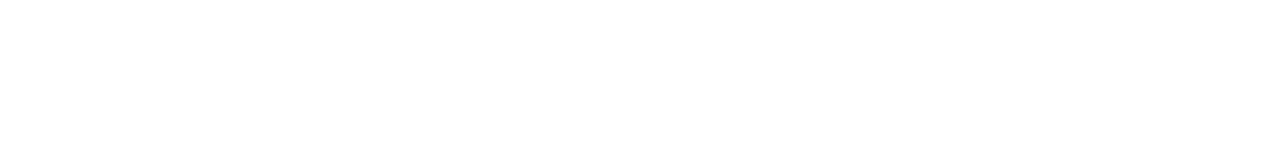
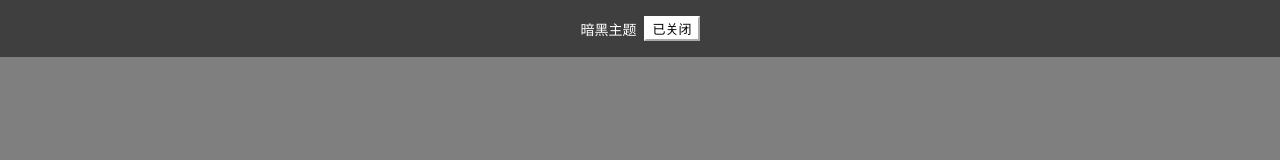
Before and after one commit to frei-x/gitee-helper, a browser extension: page html/options.html in a window 1280 px wide. Drawn offline with Linux system fonts and the light colour scheme.

```diff
--- a/html/options.html
+++ b/html/options.html
@@ -7,12 +7,45 @@
     <!-- <link rel="stylesheet" type="text/css" href="../css/main.css" /> -->
     <!-- <script src="../js/contants.js" charset="utf-8"></script> -->
     <style>
+      html,
+      body {
+        margin: 0;
+        padding: 0;
+        background-color: rgba(0, 0, 0, 0.5);
+        box-sizing: border-box;
+      }
+
+      .gitee-helper-popup {
+        color: #fff;
+        padding: 16px 24px;
+        box-sizing: border-box;
+      }
+
+      .option-item {
+        font-size: 14px;
+        display: flex;
+        align-items: center;
+        justify-content: center;
+        white-space: nowrap;
+      }
+
+      .option-item__btn {
+        background: #fff;
+        border-color: #fff;
+        font-size: 13px;
+        margin-left: 8px;
+      }
 
     </style>
   </head>
 
   <body>
-    <div class="">
+    <div class="gitee-helper-popup">
+      <div class="option-item">
+        <div class="option-item__title">暗黑主题</div>
+        <button class="option-item__btn option_dark_theme_btn" data-enable="1">已关闭</button>
+      </div>
+
     </div>
   </body>
   <script src="../js/popup.js"></script>
```
Also changed, not shown: js/background.js (+24 -1 lines), js/insert-community.js (added, +48 -0 lines), js/insert.js (deleted, +0 -11 lines), js/popup.js (+18 -0 lines), css/dark.css (renamed from css/index.css), manifest.json.
